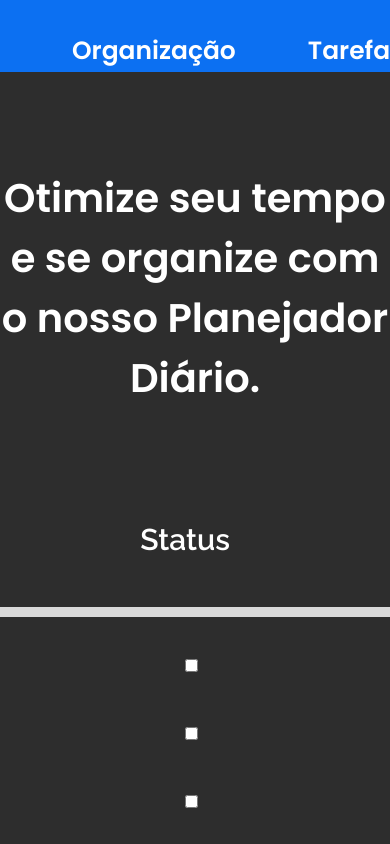
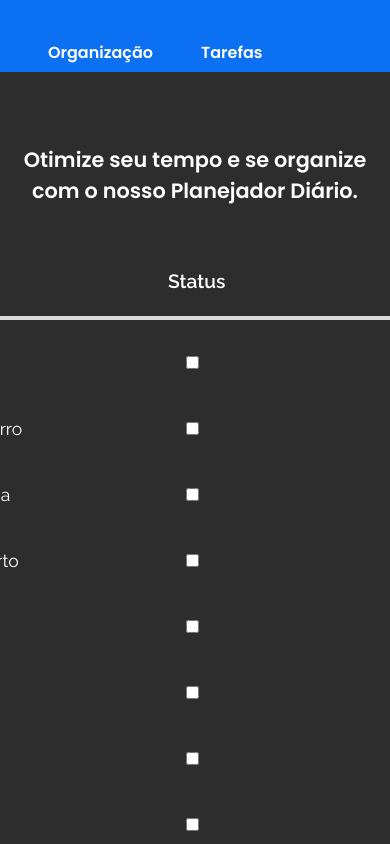
Before and after one commit to edu-lauer/task-react, a React (Vite) app in the folder Task-Organizer/: page / in a window 390 px wide. Shown: the top 844 px of the page. Built offline with nearby package versions, Linux system fonts and the light colour scheme.

Commit message:
responsiveness 768px

```diff
--- a/Task-Organizer/src/components/Header/header.scss
+++ b/Task-Organizer/src/components/Header/header.scss
@@ -38,3 +38,26 @@
     padding-top: 6rem;
     color: $white;
 }
+
+/*********************************************************************************************/
+/************************************ RESPONSIVIDADE *****************************************/
+/*********************************************************************************************/
+
+
+@media screen and (max-width: 768px) {
+    .header {
+        &__list-item {
+            padding-left: 3rem;
+            padding-top: 2.5rem;
+        }
+
+        &__list-item-link {
+            font-size: 1rem;
+        }
+    }
+
+    .title {
+        font-size: 1.3rem;
+        padding-top: 4.5rem;
+    }
+}
--- a/Task-Organizer/src/components/LineTable/lineTable.scss
+++ b/Task-Organizer/src/components/LineTable/lineTable.scss
@@ -32,7 +32,7 @@
         margin-top: 2rem;
         font-family: 'Raleway';
         font-weight: 400;
-        font-size: 1.55rem  ;
+        font-size: 1.55rem;
     }
 
     &__option-edit,
@@ -44,3 +44,32 @@
 .itemToDo:last-child {
     margin-bottom: 5rem;
 }
+
+
+/*********************************************************************************************/
+/************************************ RESPONSIVIDADE *****************************************/
+/*********************************************************************************************/
+
+
+@media screen and (max-width: 768px) {
+    .itemToDo {
+        &__title {
+            text-align: left;
+            margin-left: 6rem;
+        }
+
+        &__options {
+            margin-right: 5rem;
+        }
+
+        &__option-delete {
+            margin-left: 0.5rem;
+        }
+
+        &__title,
+        &__status,
+        &__options {
+            font-size: 1.1rem;
+        }
+    }
+}
--- a/Task-Organizer/src/components/Table/table.scss
+++ b/Task-Organizer/src/components/Table/table.scss
@@ -79,3 +79,54 @@
         cursor: pointer;
     }
 }
+
+
+/*********************************************************************************************/
+/************************************ RESPONSIVIDADE *****************************************/
+/*********************************************************************************************/
+
+
+@media screen and (max-width: 768px) {
+    .mainContainer {
+        &__table {
+            display: grid;
+            justify-content: center;
+            padding-top: 4rem;
+        }
+
+        &__table-firstLine {
+            display: flex;
+            justify-content: space-around;
+            border-bottom-width: 0.3rem;
+            padding-bottom: 1.5rem;
+        }
+
+        &__table-firstColumn,
+        &__table-secondColumn,
+        &__table-thirdColumn {
+            font-size: 1.2rem;
+        }
+
+        &__table-secondColumn,
+        &__table-thirdColumn {
+            padding-left: 0%;
+        }
+
+        &__table-thirdColumn {
+            padding-right: 0rem;
+        }
+
+        &__table-lastLine {
+            margin-top: 2rem;
+        }
+
+        &__table-lastLine-firstColumn {
+            padding-left: 6.8rem;
+            font-size: 1.1rem;
+        }
+
+        &__table-lastLine-lastColumn {
+            padding-right: 8rem;
+        }
+    }
+}
```
